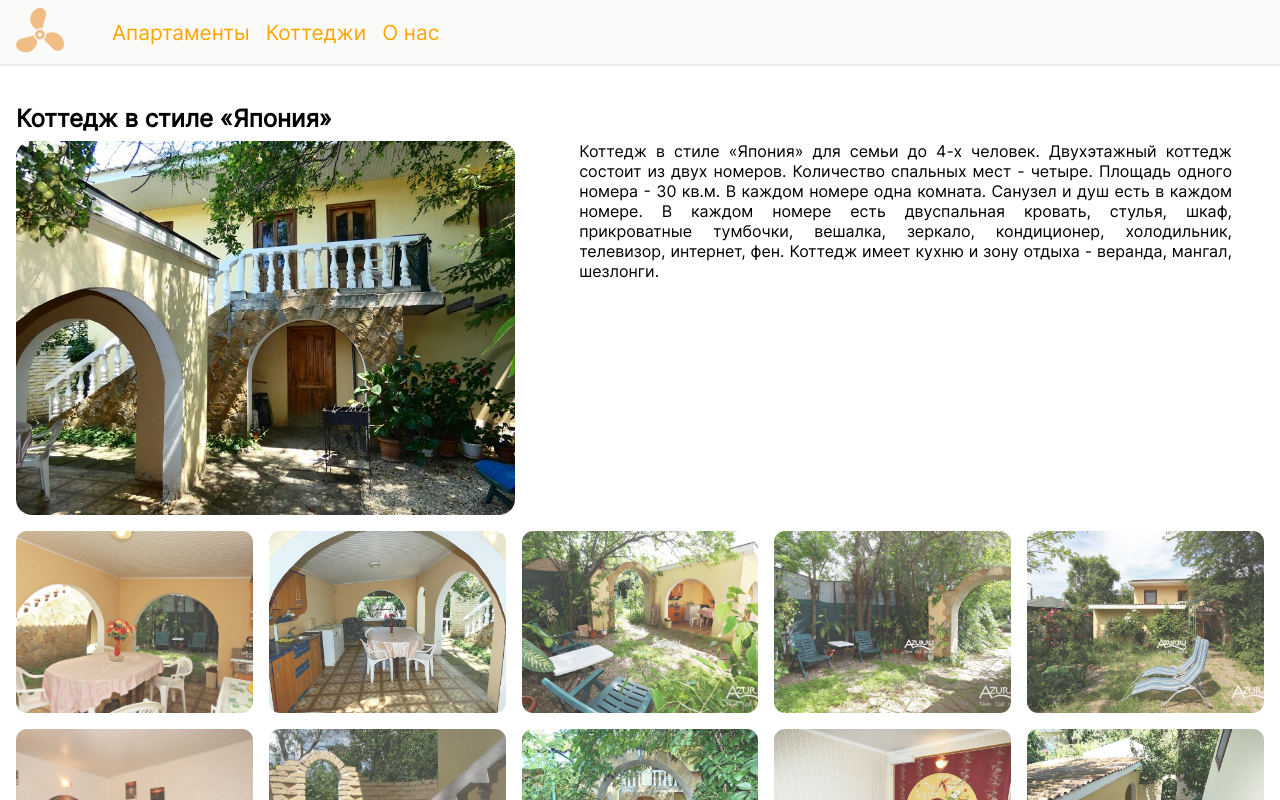
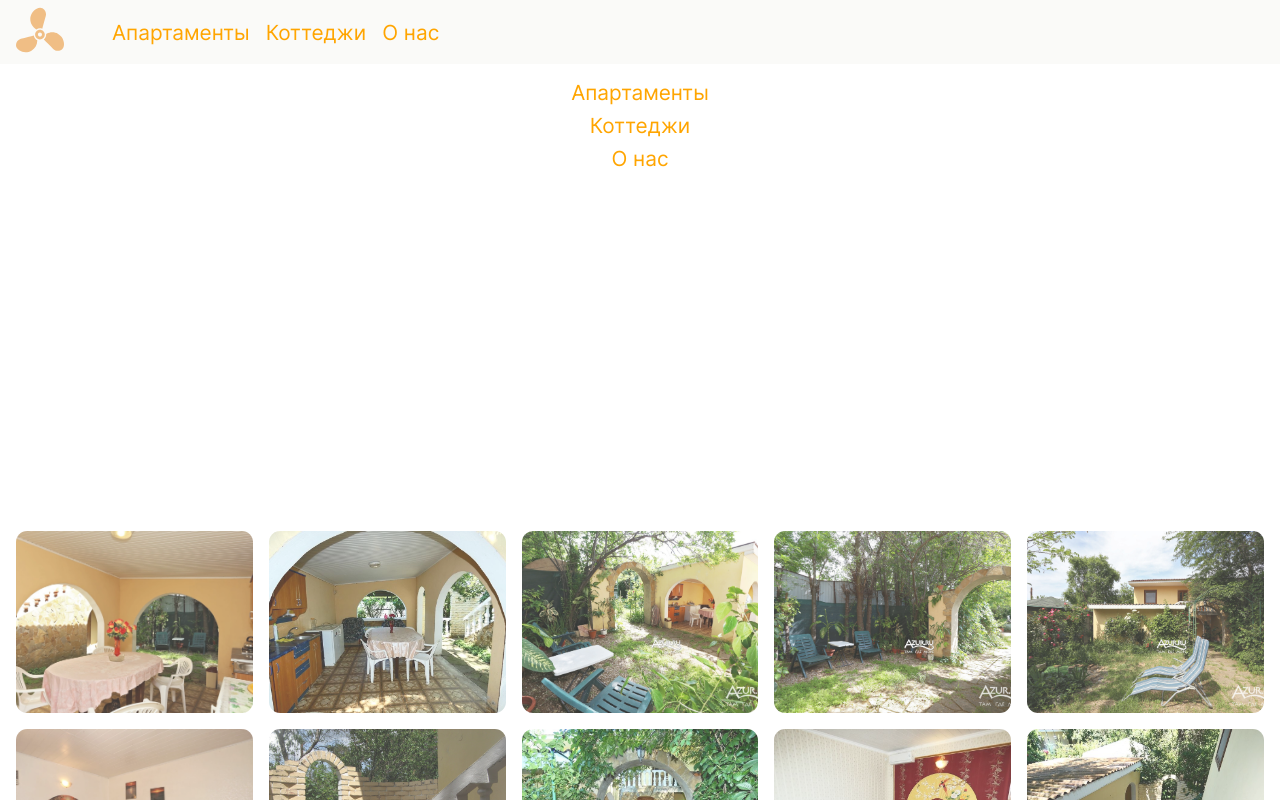
Before and after one commit to cheidru/iris-hotel, a React (Vite) app in the folder pilot-villa-react/: page /cottage in a window 1280 px wide. Shown: the top 800 px of the page. Built offline with nearby package versions, Linux system fonts and the light colour scheme.

Commit message:
feat: add burger menu

```diff
--- a/pilot-villa-react/src/App.css
+++ b/pilot-villa-react/src/App.css
@@ -175,6 +175,35 @@ iframe {
   cursor: pointer;
 }
 
+.burger-menu-wrapper {
+  position: fixed;
+  display: flex;
+  top: 4rem;
+  left: 0;
+  width: 100%;
+  height: 100vh;
+  align-items: start;
+  justify-content: center;
+  padding-top: 1rem;
+  background-color: #FFFFFF;
+  transition: all  0.5s;
+  visibility: hidden;
+  transform: translateX(110vw);
+}
+
+.burger-menu-wrapper:is(.burger-menu-drive-in) {
+  visibility: visible;
+  transform: translateX(0);
+}
+
+.burger-menu {
+  display: flex;
+  flex-direction: column;
+  align-items: center;
+  justify-content: center;
+  gap: 8px;
+}
+
 @media (max-width: 700px) {
   .burger-btn-wrapper {
     display: flex;
--- a/pilot-villa-react/src/App.tsx
+++ b/pilot-villa-react/src/App.tsx
@@ -1,16 +1,19 @@
-import { Routes, Route, Link } from 'react-router-dom'
+import { Routes, Route, Link, useLocation } from 'react-router-dom'
 import propellerLogo from './assets/svg/propeller.svg'
+import burgerBTN from './assets/svg/burger-menu.svg'
+import burgerCloseBTN from './assets/svg/close.svg'
 
 import './App.css'
 import Home from './components/Home/Home'
 import Apartment from './components/Apartment/Apartment'
 import Cottage from './components/Cottage/Cottage'
 import About from './components/About/About'
-import BurgerMNU from './components/BurgerMenu/BurgetMenu'
-import {useEffect, useState} from "react"
+import {useEffect, useState } from "react"
 
 function App() {
   const [winWidth, setWinWidth] = useState(getWinWidth())
+  const [burgerMnuOn, setburgerMnuOn] = useState(false)
+  const currentPage = useLocation()
 
   function getWinWidth() {
     return window.innerWidth
@@ -26,6 +29,10 @@ function App() {
     return () => window.removeEventListener('resize', handleWinResize)
   }, [])
 
+  useEffect(() => {
+    setburgerMnuOn(prev => !prev)
+  }, [currentPage])
+
   const screen = winWidth < 700 ? "mobile" : "wide"
 
   return (
@@ -39,7 +46,18 @@ function App() {
           <Link className="nav-link" to="/about">О нас</Link>
         </nav>
 
-        <BurgerMNU />
+        <div className="burger-btn-wrapper" onClick={() => setburgerMnuOn(!burgerMnuOn)}>
+            <img src={burgerMnuOn ? burgerCloseBTN : burgerBTN} className="burger-btn" alt="burger logo" />
+        </div>
+
+        <div className={`burger-menu-wrapper ${burgerMnuOn && 'burger-menu-drive-in'}`}>
+            <nav className='burger-menu'>
+              <Link className="nav-link" to="/apartment">Апартаменты</Link>
+              <Link className="nav-link" to="/cottage">Коттеджи</Link>
+              <Link className="nav-link" to="/about">О нас</Link>
+            </nav>
+        </div>
+
       </header>
 
       <Routes>
--- a/pilot-villa-react/src/components/BurgerMenu/BurgetMenu.tsx
+++ b/pilot-villa-react/src/components/BurgerMenu/BurgetMenu.tsx
@@ -1,11 +1,18 @@
 import burger from './assets/svg/burger-menu.svg'
+import { BurgerProps } from '../../services/interface'
 
-export default function BurgerMenu() {
+export default function BurgerMenu( props: BurgerProps ) {
   return (
     <>
-          <div className="burger-btn-wrapper">
+          <div className="burger-btn-wrapper" onClick={props.toggleBurgerMnu}>
             <img src={burger} className="burger-btn" alt="burger logo" />
           </div>
+
+          {props.burgerMnuOn &&
+          <div>
+
+          </div>
+          }
     </>
   )
 }
--- a/pilot-villa-react/src/services/interface.ts
+++ b/pilot-villa-react/src/services/interface.ts
@@ -15,3 +15,8 @@ type CardData = {
 export type ScreenType = {
   screenType: string
 }
+
+export type BurgerProps = {
+  burgerMnuOn: boolean;
+  toggleBurgerMnu: () => (void);
+}
```
Also changed, not shown: pilot-villa-react/src/assets/svg/close-bold.svg (added), pilot-villa-react/src/assets/svg/close.svg (added).
